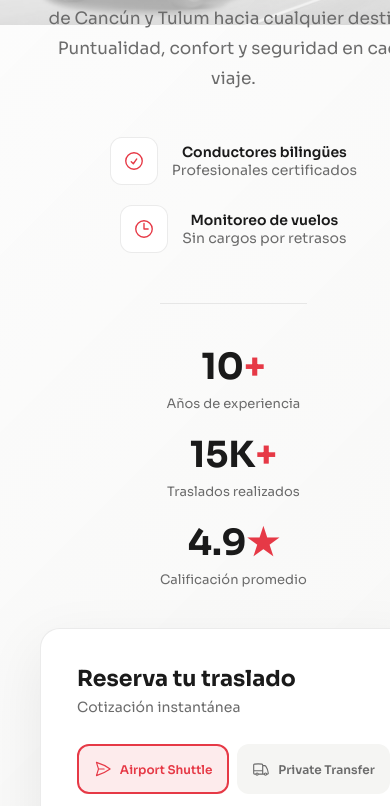
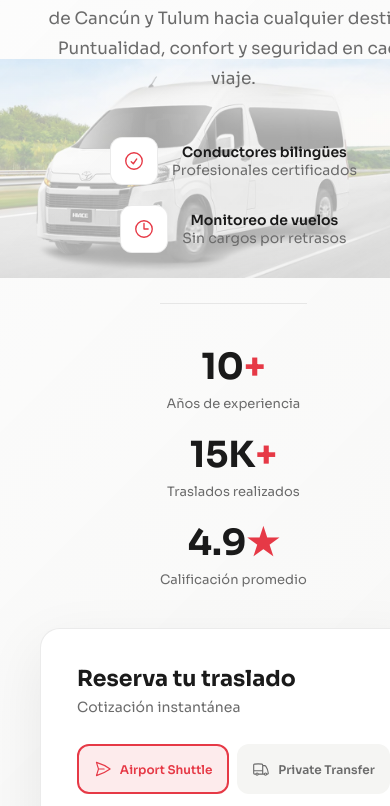
Before and after one commit to dukaramakaro/opa2-preview, a website: page index.html in a window 390 px wide. Shown: the part 363-1169 px from the top of the page. Drawn offline with Linux system fonts and the light colour scheme.

Commit message:
trying normal

```diff
--- a/index.html
+++ b/index.html
@@ -326,7 +326,7 @@
             .nav-logo img { height: 60px; }
             .nav-links > a:not(.nav-lang a) { display: none; }
             .destinos-grid, .flota-grid, .why-grid { grid-template-columns: 1fr; }
-            .hero { background-position: center 10%; background-size: 100% auto; }
+            .hero { background-position: center 25%; background-size: 100% auto; }
             .hero-title { font-size: 32px; }
             .hero-content { padding: 30px 20px; }
             .hero-form-container { padding: 10px 20px 50px; }
```
